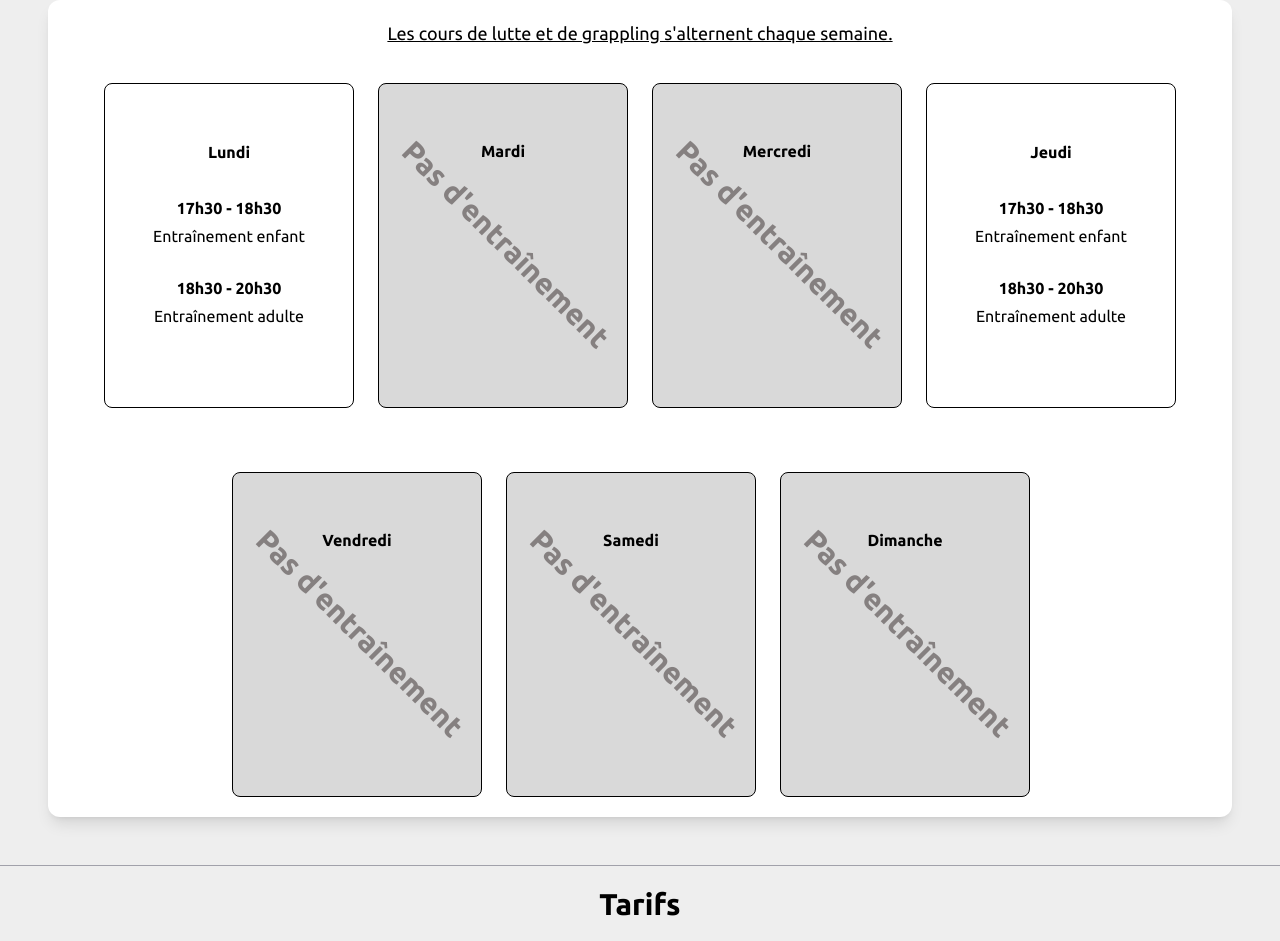
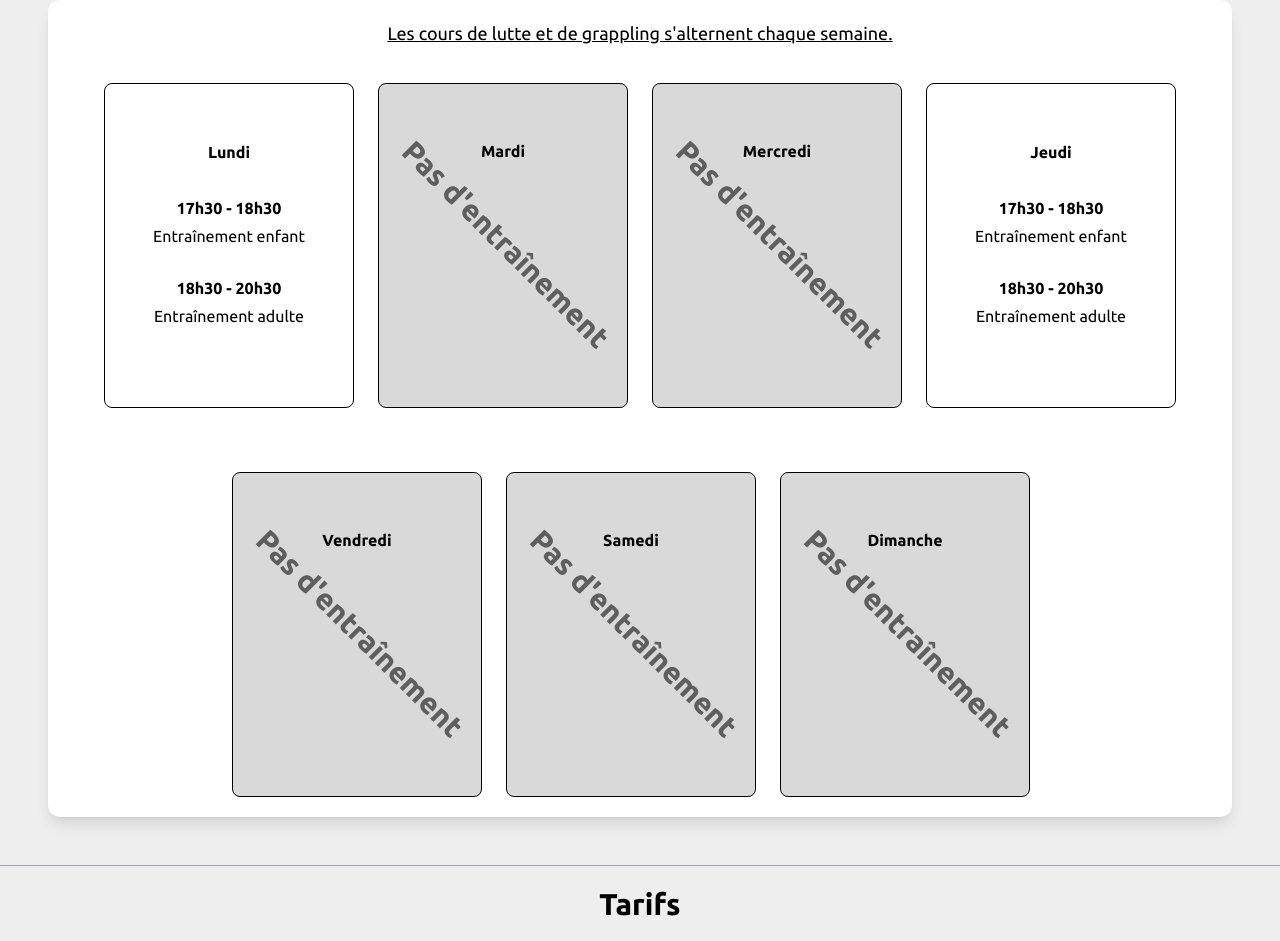
Before and after one commit to ProveTheOpposite/ground-elit-academy, a React (Vite) app: page / in a window 1280 px wide. Shown: the part 2880-3821 px from the top of the page. Built offline with nearby package versions, Linux system fonts and the light colour scheme.

Commit message:
Update schedule component : color text

```diff
--- a/src/pages/Home/components/Schedule/Day/index.jsx
+++ b/src/pages/Home/components/Schedule/Day/index.jsx
@@ -79,11 +79,11 @@ const Day = ({
                 {day}
               </h3>
               {language === "fr" ? (
-                <span className="absolute -left-[0%] top-[44%] rotate-45 text-nowrap text-2xl font-bold text-[#858080] min-[612px]:-left-[2%] min-[612px]:text-3xl md:left-[8%] lg:left-[5%] xl:-left-[5%] 2xl:left-[5%] 2xl:top-[44%]">
+                <span className="absolute -left-[0%] top-[44%] rotate-45 text-nowrap text-2xl font-bold text-[#5E5E5E] min-[612px]:-left-[2%] min-[612px]:text-3xl md:left-[8%] lg:left-[5%] xl:-left-[5%] 2xl:left-[5%] 2xl:top-[44%]">
                   Pas d&apos;entraînement
                 </span>
               ) : (
-                <span className="absolute left-[18%] top-[47%] rotate-45 text-nowrap text-2xl font-bold text-[#858080] sm:left-[20%] sm:text-3xl md:left-[25%] lg:left-[23%] xl:left-[18%] 2xl:left-[21%] 2xl:top-[45%]">
+                <span className="absolute left-[18%] top-[47%] rotate-45 text-nowrap text-2xl font-bold text-[#5E5E5E] sm:left-[20%] sm:text-3xl md:left-[25%] lg:left-[23%] xl:left-[18%] 2xl:left-[21%] 2xl:top-[45%]">
                   No training
                 </span>
               )}
```
